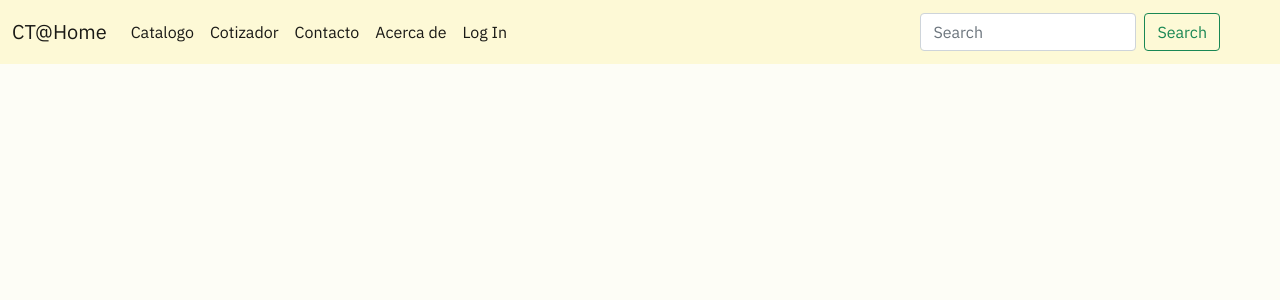
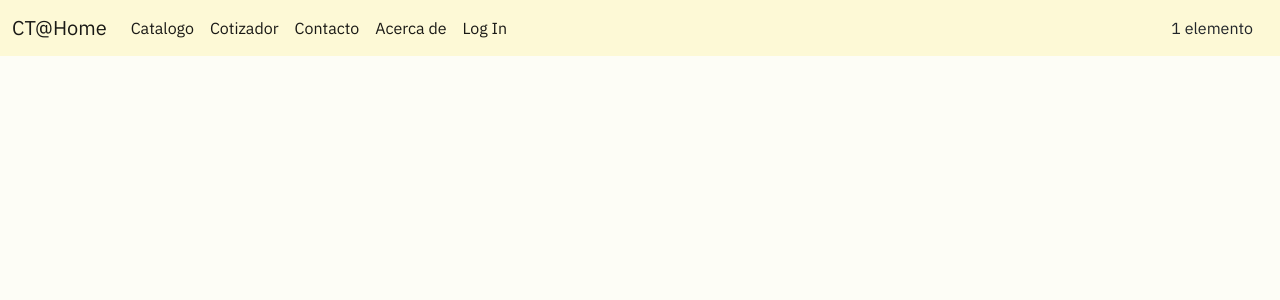
Before and after one commit to DMLON/e_commerce_3d, a React (Create React App) app: page / in a window 1280 px wide. Shown: the top 300 px of the page. Built offline with nearby package versions, Linux system fonts and the light colour scheme; some icons are missing.

Commit message:
Cambiado widget de carrito

```diff
--- a/public/index.html
+++ b/public/index.html
@@ -29,7 +29,7 @@
     <link href="https://fonts.googleapis.com/css2?family=IBM+Plex+Sans:ital,wght@0,100;0,400;0,600;0,700;1,300;1,400;1,500;1,600;1,700&display=swap" rel="stylesheet">
     <link href="https://fonts.googleapis.com/css2?family=IBM+Plex+Sans:ital,wght@0,100;0,400;0,600;0,700;1,300;1,400;1,500;1,600;1,700&family=Roboto:ital,wght@0,100;0,300;0,400;1,900&display=swap" rel="stylesheet">
     <script src="https://code.iconify.design/1/1.0.7/iconify.min.js"></script>
-    <title>Biosol</title>
+    <title>CT@Home</title>
   </head>
   <body>
     <noscript>You need to enable JavaScript to run this app.</noscript>
--- a/src/components/cartWidget.js
+++ b/src/components/cartWidget.js
@@ -2,10 +2,17 @@ import React, { Component } from 'react'
 import "./cartWidget.sass";
 
 export default class CartWidget extends Component {
+    constructor(props){
+        super(props);
+        this.state = {cartElements: 1}
+    }
+
     render() {
         return (
             <div className={"cart"}>
                 <span className={"iconify"} data-icon={"mdi:cart-outline"} data-inline={"false"}></span>
+                <span>{this.state.cartElements} elemento{this.state.cartElements == 1 ? "":"s"}</span>
+                <span class="caret"></span>
             </div>
         )
     }
--- a/src/components/cartWidget.sass
+++ b/src/components/cartWidget.sass
@@ -1,9 +1,7 @@
 
 .cart
-    display: flex
-    flex-direction: row
-    align-content: center
-    justify-content: center
     .iconify
-        width: 3em
-        height: 3em
+        width: 1.5em
+        height: 1.5em
+    span
+        padding: 5px
--- a/src/components/navbar.js
+++ b/src/components/navbar.js
@@ -1,39 +1,54 @@
-import React from 'react';
+import React from "react";
 import "./navbar.sass";
-import CartWidget from './cartWidget';
-import SearchBar from './searchBar';
+import CartWidget from "./cartWidget";
+import SearchBar from "./searchBar";
 
+const categories = ["Catalogo", "Cotizador", "Contacto", "Acerca de", "Log In"];
 
-const categories = ['Catalogo', 'Cotizador', 'Contacto', 'Acerca de', 'Log In']
+function NavBarToggler(props) {
+    return (
+        <div>
+            <button
+                className={"navbar-toggler"}
+                type={"button"}
+                data-bs-toggle={"collapse"}
+                data-bs-target={`#${props.target}`}
+                aria-controls={props.target}
+                aria-expanded={"false"}
+                aria-label={"Toggle navigation"}
+            >
+                <span className={"navbar-toggler-icon"}></span>
+            </button>
+        </div>
+    );
+}
 
-
-
-class NavBar extends React.Component{
-
-    renderCategory(category){
-        return <li key={category} className={"nav-item"}>
-            <a className={"nav-link active"} aria-current={"page"}>{category}</a>
+class NavBar extends React.Component {
+    renderCategory(category) {
+        return (
+            <li key={category} className={"nav-item"}>
+                <a className={"nav-link active"} aria-current={"page"}>
+                    {category}
+                </a>
             </li>
+        );
     }
-    render(){
-        return <nav className={"navbar navbar-expand-lg navbar-light bg-soft-yellow"}>
+    render() {
+        return (
+            <nav className={"navbar navbar-expand-lg navbar-light bg-soft-yellow"}>
                 <div className={"container-fluid"}>
                     <a className={"navbar-brand"}>CT@Home</a>
-                <button className={"navbar-toggler"} type={"button"} data-bs-toggle={"collapse"} data-bs-target={"#navbarToggler"} aria-controls={"navbarToggler"} aria-expanded={"false"} aria-label={"Toggle navigation"}>
-                    <span className={"navbar-toggler-icon"}></span>
-                </button>
+                    <NavBarToggler target={"navbarToggler"}/>
                     <div className={"collapse navbar-collapse"} id={"navbarToggler"}>
                         <ul className={"navbar-nav me-auto mb-2 mb-lg-0"}>
-                        {
-                        categories.map(category => this.renderCategory(category))
-                        }
+                            {categories.map((category) => this.renderCategory(category))}
                         </ul>
-                    <SearchBar/>
+                        <CartWidget />
                     </div>
-                <CartWidget/>
+                    {/* https://codepen.io/thalesmelo/pen/LRYwQo */}
                 </div>
-
             </nav>
+        );
     }
 }
 
--- a/src/components/navbar.sass
+++ b/src/components/navbar.sass
@@ -1,3 +1,6 @@
 
 .bg-soft-yellow
     background-color: #fdf9d6
+
+.navSearch
+    order: 1
```
Lines whose indentation alone changed are shown as unchanged.
